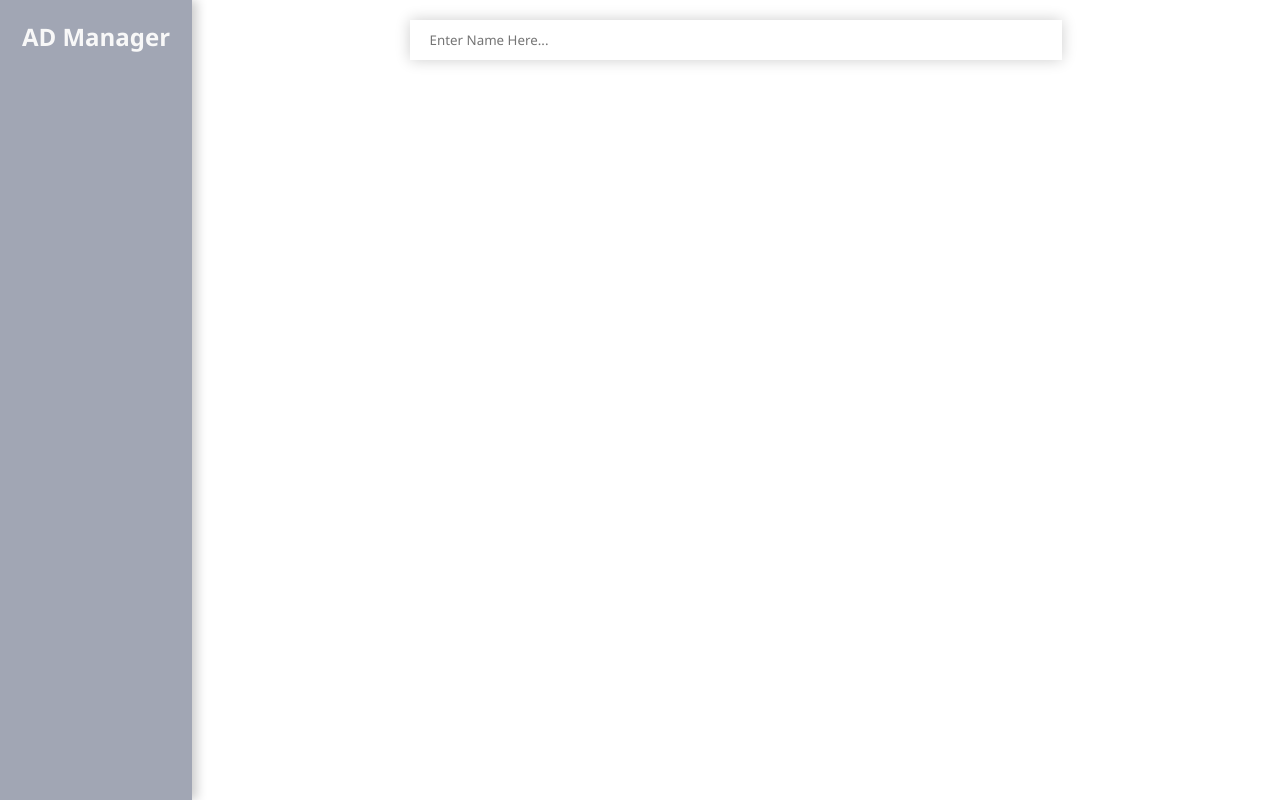
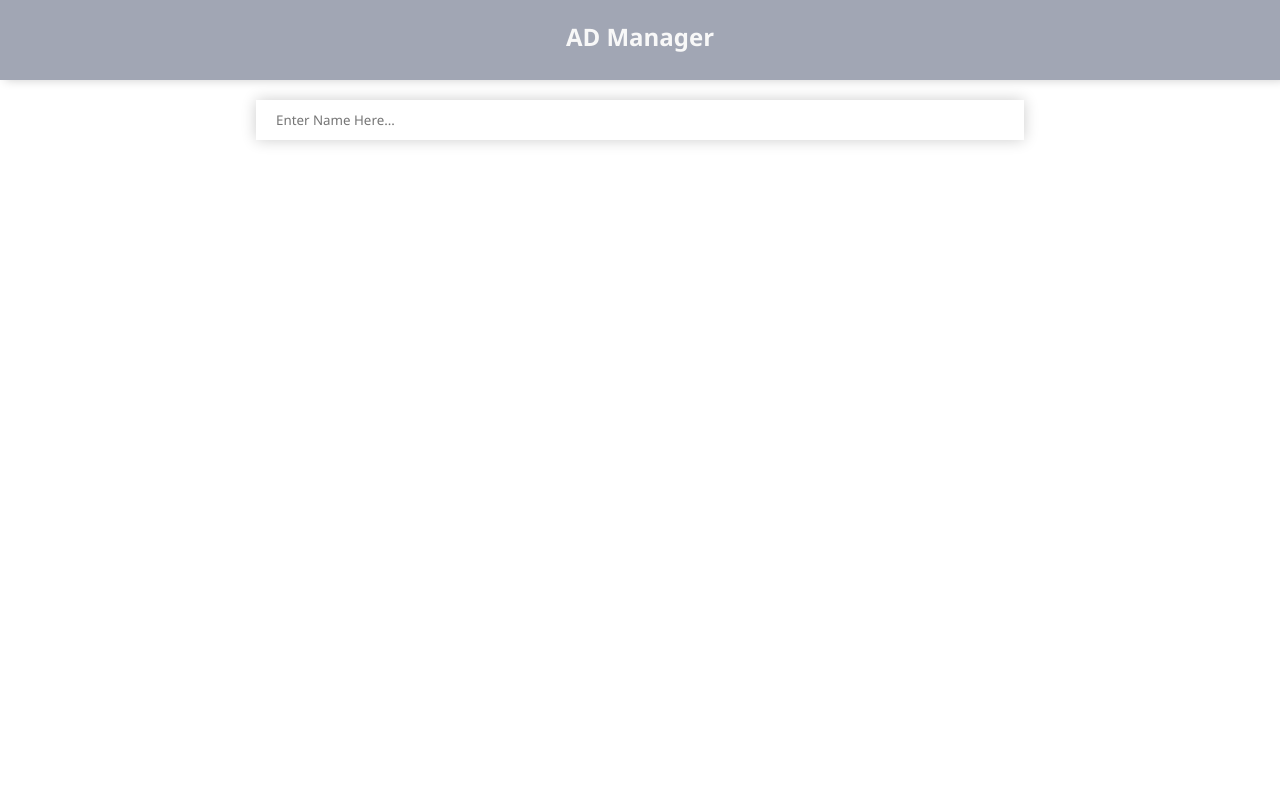
Before and after one commit to henrymalik19/ad-manager-fe, a React (Create React App) app: page / in a window 1280 px wide. Built offline with nearby package versions, Linux system fonts and the light colour scheme.

Commit message:
Changed Styling

```diff
--- a/src/App.css
+++ b/src/App.css
@@ -1,3 +1,4 @@
 .App {
   display: flex;
+  flex-direction: column;
 }
--- a/src/components/MainArea.css
+++ b/src/components/MainArea.css
@@ -1,6 +1,6 @@
 .MainArea {
     display: flex;
     flex-direction: column;
-    width: 85%;
-    height: 100vh;
+    width: 100%;
+    height: 90vh;
 }
--- a/src/components/MainAreaComponents/Header.css
+++ b/src/components/MainAreaComponents/Header.css
@@ -1,6 +1,6 @@
 .Header-SearchBox {
     display: block;
-    height: 30px;
+    height: 30%;
     width: 60%;
     margin: 20px auto;
     padding: 20px;
--- a/src/components/SideBar.css
+++ b/src/components/SideBar.css
@@ -1,6 +1,6 @@
 .SideBar {
-    width: 15%;
-    height: 100vh;
+    width: 100%;
+    height: 10vh;
     text-align: center;
     background-color: #A1A6B4; /* rgba(44, 44, 58, 0.75); */
     -webkit-box-shadow: 10px 10px 5px 0px rgba(0,0,0,0.20);
```
